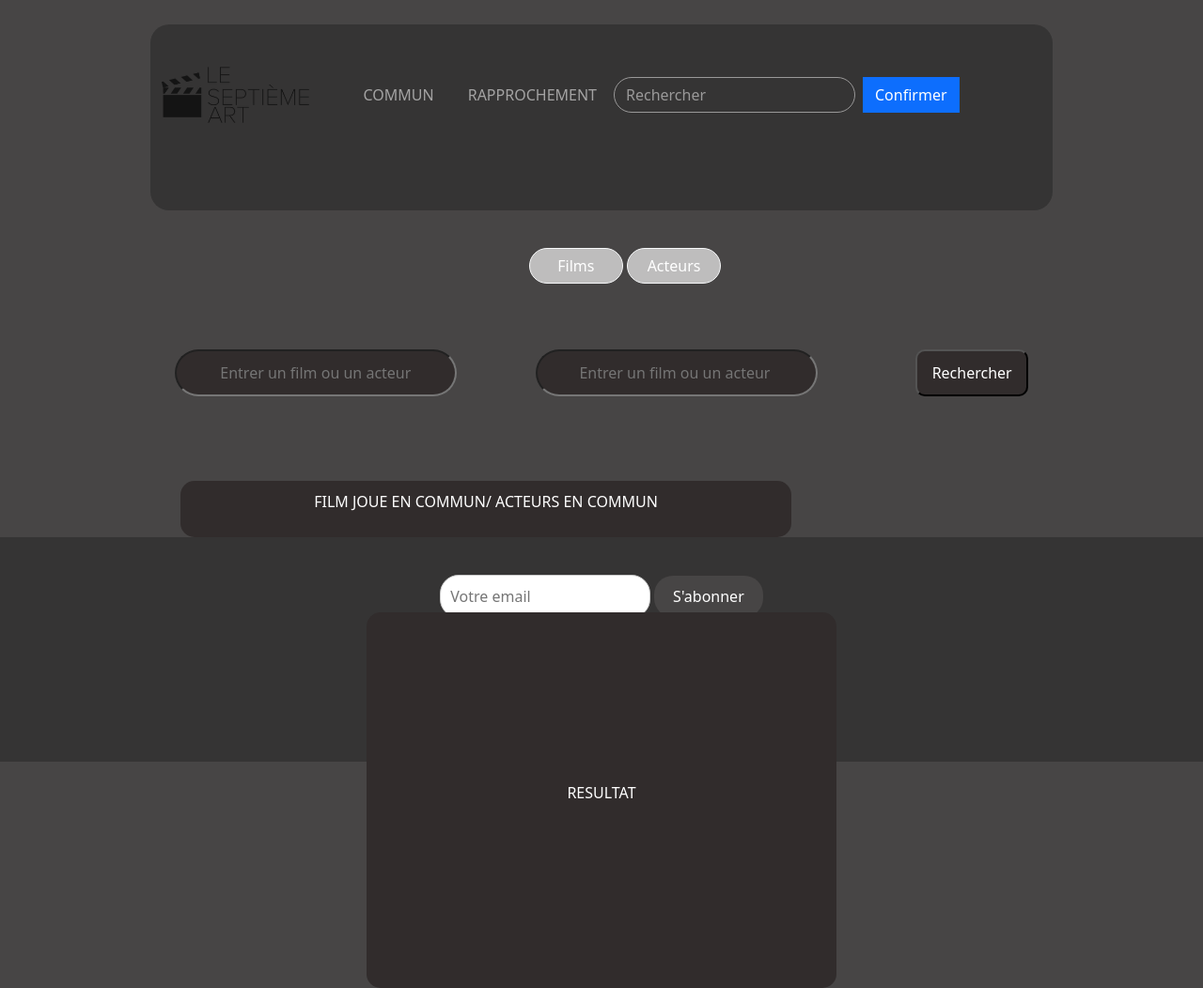
After one commit to YassineLC/SAE301, a PHP site: page /Views/view_commun.php in a window 1280 px wide. The commit adds this page. Shown: the whole page at 94% size. Run offline with PHP 8.4, Linux system fonts and the light colour scheme.

Commit message:
ajout des fichiers navbar et view_end pour faciliter l'intégration

```diff
--- a/site/Content/css/view_test_style.css
+++ b/site/Content/css/view_commun_style.css
@@ -1,3 +1,4 @@
+
 #button{
     text-align: center;
     margin-top: 40px;
@@ -50,45 +51,41 @@
 
 
 .recherche {
+    width: 650px;
     height: 60px;
     background-color: #312C2C;
     color: #FFFFFF;
     border-radius: 15px;
     text-align: center;
-    margin-left: 14rem;
-    margin-right: 40rem;
-
-    @media (max-width: 768px) {
-        margin-left: 2rem;
-        margin-right: 2rem;
-    }
-
-    @media (max-width: 480px) {
-        margin-left: 1rem;
-        margin-right: 1rem;
-    }
-
-    @media (max-width: 320px) {
-        margin-left: 0.5rem;
-        margin-right: 0.5rem;
-    }
+    margin-left: 15%;
 }
 
 .resultat {
-    width: 700px;
-    height: 600px;
+    width: 500px;
+    height: 400px;
     background-color: #312C2C;
     color: #FFFFFF;
     border-radius: 15px;
-    text-align: center;
-    margin-top: 50px;
-    margin-left: 250px;
-    margin-right: 300px;
+    position: absolute;
+    left: 50%;
+    transform: translate(-50%, 20%);
 }
+
 
 .texte {
     display: flex;
     align-items: center;
     justify-content: center;
     height: 100%;
+    @media screen and (max-width: 768px) {
+        margin-bottom: 3rem;
+    }
+
+    @media screen and (min-width: 769px) and (max-width: 1024px) {
+        margin-bottom: 3rem;
+    }
+
+    @media screen and (min-width: 1025px) {
+        margin-bottom: 5rem;
+    }
 }
--- a/site/Content/css/view_home_style.css
+++ b/site/Content/css/view_home_style.css
@@ -119,7 +119,7 @@ body {
 
 .container {
     margin-top: 2rem;
-    margin-bottom: 2rem;
+    margin-bottom: 5rem;
 }
 
 .content-with-img {
@@ -243,3 +243,8 @@ body {
         font-size: 16px; /* Réduit la taille sur les petits écrans */
     }
 }
+
+.my-5 {
+    margin-top: 6rem !important;
+    margin-bottom: 4rem !important;
+}
--- a/site/Controllers/Controller_recherche_commun.php
+++ b/site/Controllers/Controller_commun.php
@@ -1,6 +1,6 @@
 <?php
 
-class Controller_recherche_commun extends Controller {
+class Controller_commun extends Controller {
 
     public function action_default() {
         $this->action_recherche_commun();
@@ -8,8 +8,8 @@ class Controller_recherche_commun extends Controller {
 
     public function action_recherche_commun() {
         $m = Model::getModel() ;
-        $data = $m->recherche_commun('nm0000206', 'nm0000401') ;
-        $this->render("recherche_commun_resultat", $data);
+        //$data = $m->recherche_commun('nm0000206', 'nm0000401') ;
+        $this->render("commun");
     }
 
 }
--- a/site/Models/Model.php
+++ b/site/Models/Model.php
@@ -10,7 +10,8 @@ class Model {
 
     private function __construct()
     {
-        include "./Utils/connexion.php";
+        //Add your credentials here to connect to the database
+        include "Utils/credentials.php";
         $this->bd = new PDO("pgsql:host=$dbHost;dbname=$dbName", $dbUser, $dbPass);
         $this->bd->setAttribute(PDO::ATTR_ERRMODE, PDO::ERRMODE_EXCEPTION);
         $this->bd->query("SET nameS 'utf8'");
--- /dev/null
+++ b/site/Views/view_commun.php
@@ -0,0 +1,39 @@
+<!DOCTYPE html>
+<html lang="fr">
+<head>
+    <meta charset="UTF-8">
+    <meta name="viewport" content="width=device-width, initial-scale=1.0">
+    <link href="Content/css/bootstrap.min.css" rel="stylesheet">
+    <link href="Content/css/view_home_style.css" rel="stylesheet">
+    <link href="Content/css/view_commun_style.css" rel="stylesheet">
+    <link rel="stylesheet" href="https://cdnjs.cloudflare.com/ajax/libs/font-awesome/5.15.1/css/all.min.css">
+    <title>Page commun</title>
+
+    <?php require 'view_navbar.php'; ?>
+
+    <div id="button">
+        <button type="button" class="btn btn-light">Films</button>
+        <button type="button" class="btn btn-light">Acteurs</button>
+    </div>
+
+
+    <div class="recherche1">
+        <input type="text" id="search1" name="search1" class="recherche1_bis" placeholder="Entrer un film ou un acteur">
+        <input type="text" id="search2" name="search2" class="recherche2_bis" placeholder="Entrer un film ou un acteur ">
+        <button class="recherche_button" onclick="rechercher()">Rechercher</button>
+    </div>
+
+
+    <div class="recherche">
+        <div class="texte">
+            <p> FILM JOUE EN COMMUN/ ACTEURS EN COMMUN</p>
+        </div>
+    </div>
+
+    <div class="resultat">
+        <div class="texte">
+            <p> RESULTAT </p>
+        </div>
+    </div>
+
+<?php require 'view_end.php'; ?>
--- a/site/Views/view_begin.php
+++ b/site/Views/view_navbar.php
@@ -1,13 +1,4 @@
-<!DOCTYPE html>
-<html lang="fr">
-<head>
-    <meta charset="UTF-8">
-    <meta name="viewport" content="width=device-width, initial-scale=1.0">
-    <link href="Content/css/bootstrap.min.css" rel="stylesheet">
-    <link href="Content/css/view_home_style.css" rel="stylesheet">
-    <link rel="stylesheet" href="https://cdnjs.cloudflare.com/ajax/libs/font-awesome/5.15.1/css/all.min.css">
 
-    <title>Page d'accueil</title>
 <script>
     function updateFormAction() {
         var rechercheValue = document.getElementById('rechercher').value;
@@ -15,19 +6,20 @@
         form.action = "?controller=home&action=recherche&recherche=" + encodeURIComponent(rechercheValue);
     }
 </script>
+
 </head>
 <body>
     <div id="navbar">
         <nav class="navbar navbar-expand-lg navbar-dark rounded">
             <div class="container">
-                <a class="navbar-brand me-auto" href="#">
+                <a class="navbar-brand me-auto" href="?controller=home&action=home">
                     <img src="Content/img/logo-le-septieme-art.png" alt="Logo">
                 </a>
 
                 <div class="collapse navbar-collapse">
                     <ul class="navbar-nav mx-auto mb-2 mb-lg-0">
                         <li class="nav-item">
-                            <a class="nav-link" href="#">COMMUN</a>
+                            <a class="nav-link" href="?controller=commun&action=commun">COMMUN</a>
                         </li>
                         <li class="nav-item">
                             <a class="nav-link" href="#">RAPPROCHEMENT</a>
--- a/site/index.php
+++ b/site/index.php
@@ -5,7 +5,7 @@ require_once "Models/Model.php";
 require_once "Controllers/Controller.php";
 
 //Liste des contrôleurs -- A RENSEIGNER
-$controllers = ["home", "recherche_commun"];
+$controllers = ["home", "commun"];
 //Nom du contrôleur par défaut-- A RENSEIGNER
 $controller_default = "home";
 
```
Also changed, not shown: site/Utils/connexion.php (deleted, +0 -17 lines), site/Views/view_home.php (+13 -6 lines), site/Views/view_recherche_commun.php (deleted, +0 -74 lines), site/Views/view_commun_resultat.php (renamed from site/Views/view_recherche_commun_resultat.php), 1 other file. Lines whose indentation alone changed are shown as unchanged.
